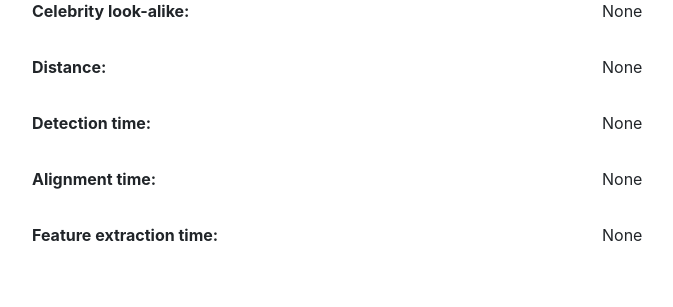
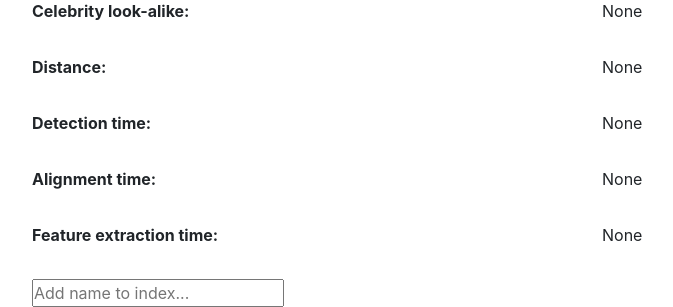
Before and after one commit to yunifyorg/FaceRecCaffe, a Flask app: page /app in a window 1280 px wide. Shown: the part 859-1166 px from the top of the page, without its empty margins (53-726 px from the left). Before the commit the page ends 1100 px from the top, so only its background shows below. Run offline with Flask 2, Linux system fonts and the light colour scheme; some libraries are stand-ins or nearby versions.

Commit message:
Adds name box for indexing

```diff
--- a/templates/app.html
+++ b/templates/app.html
@@ -244,6 +244,7 @@
 		    </div>
 		    </div>
 	    </form>
+		  <input type="text" id="addname" name="fullname" placeholder="Add name to index...">
 	  </div>
 	</div>
 
```
